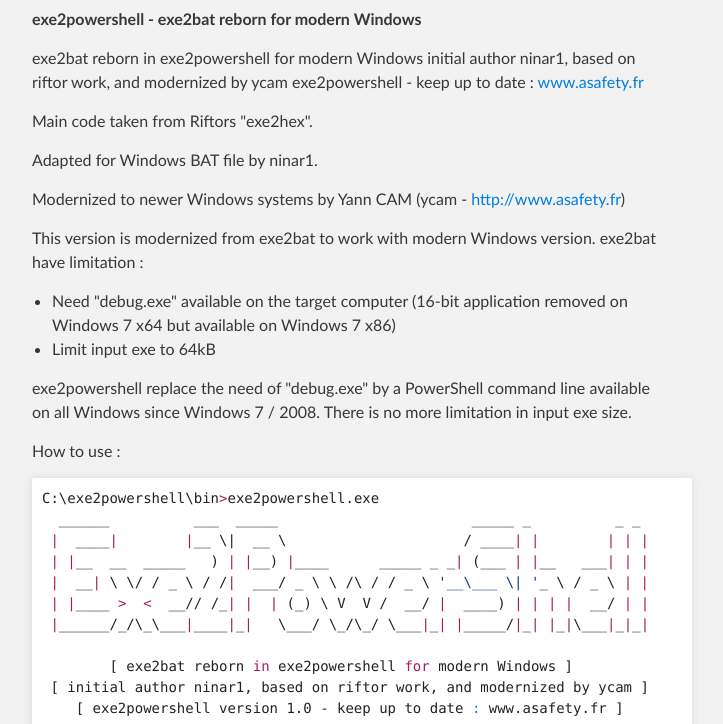
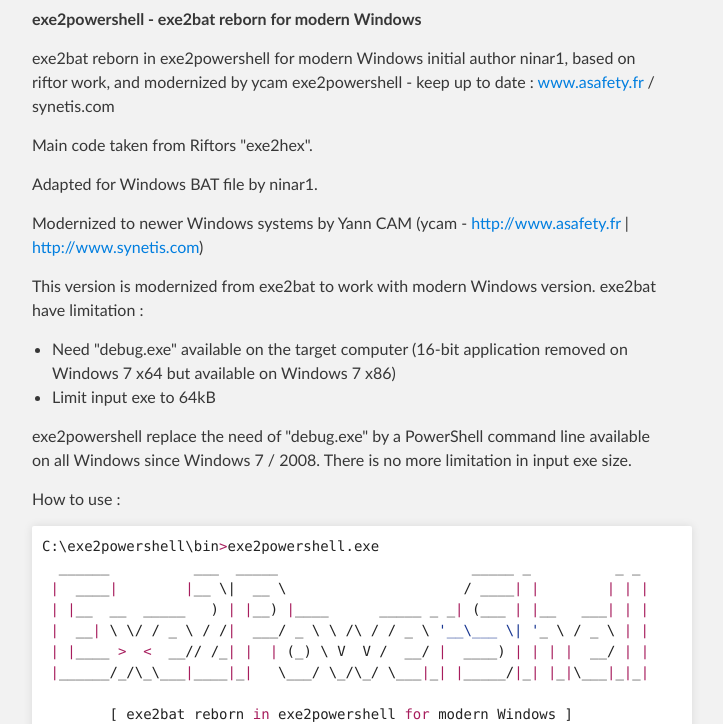
Before and after one commit to thuylt83/exe2powershell, a plain HTML site: page index.html in a window 1280 px wide. Shown: the part 317-1041 px from the top of the page, without its empty margins (288-1011 px from the left). Drawn offline with Linux system fonts and the light colour scheme.

```diff
--- a/index.html
+++ b/index.html
@@ -38,13 +38,13 @@
 
 <p>exe2bat reborn in exe2powershell for modern Windows
 initial author ninar1, based on riftor work, and modernized by ycam
-exe2powershell - keep up to date : <a href="http://www.asafety.fr">www.asafety.fr</a></p>
+exe2powershell - keep up to date : <a href="http://www.asafety.fr">www.asafety.fr</a> / synetis.com</p>
 
 <p>Main code taken from Riftors "exe2hex".</p>
 
 <p>Adapted for Windows BAT file by ninar1.</p>
 
-<p>Modernized to newer Windows systems by Yann CAM (ycam - <a href="http://www.asafety.fr">http://www.asafety.fr</a>)</p>
+<p>Modernized to newer Windows systems by Yann CAM (ycam - <a href="http://www.asafety.fr">http://www.asafety.fr</a> | <a href="http://www.synetis.com">http://www.synetis.com</a>)</p>
 
 <p>This version is modernized from exe2bat to work with modern Windows version.
 exe2bat have limitation :</p>
@@ -69,7 +69,7 @@ There is no more limitation in input exe size.</p>
 
         [ exe2bat reborn <span class="pl-k">in</span> exe2powershell <span class="pl-k">for</span> modern Windows ]
  [ initial author ninar1, based on riftor work, and modernized by ycam ]
-    [ exe2powershell version 1.0 - keep up to date <span class="pl-c1">:</span> www.asafety.fr ]
+ [ exe2powershell version 1.0 - keep up2date: asafety.fr / synetis.com ]
 
  [<span class="pl-k">*</span>] Usage <span class="pl-c1">:</span> exe2powershell.exe inputfile outputfile
  [<span class="pl-k">*</span>] e.g.  <span class="pl-c1">:</span> exe2powershell.exe nc.exe nc.bat</pre></div>
```
Also changed, not shown: params.json (+1 -1 lines).
